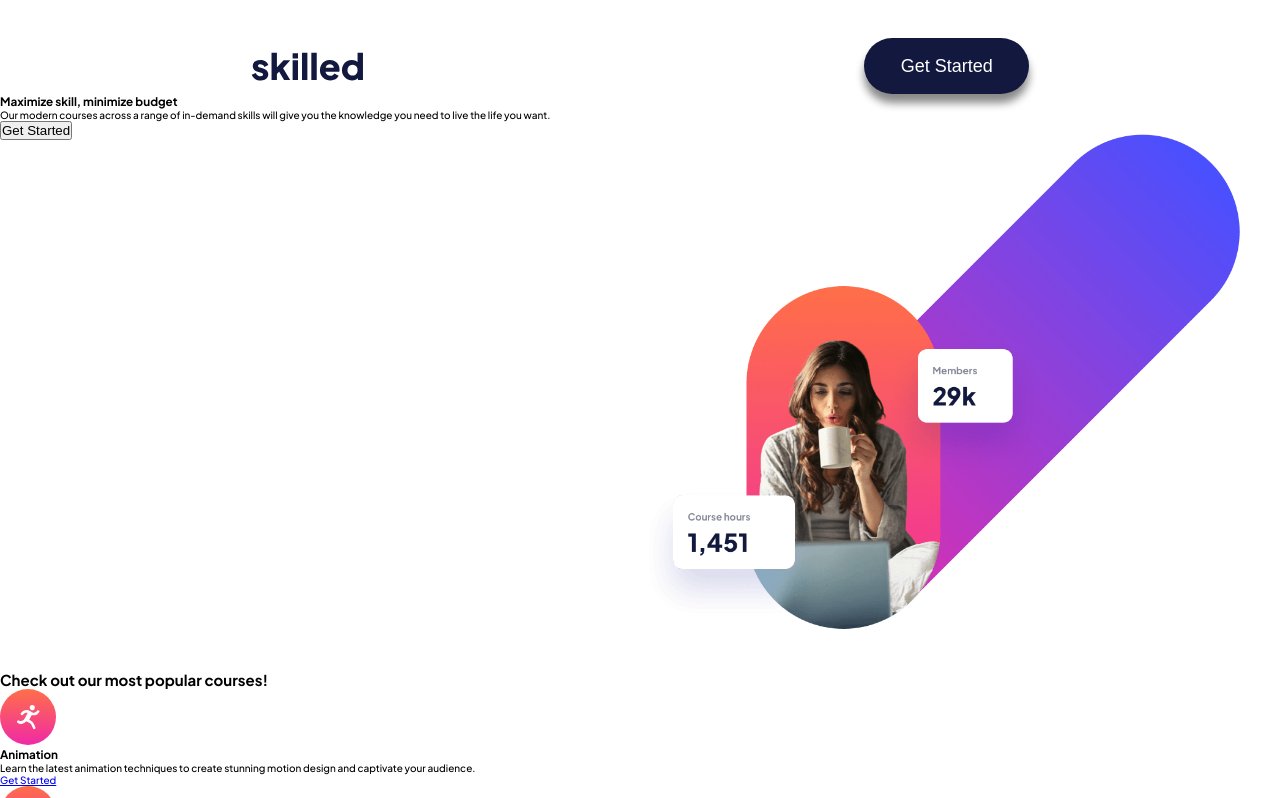
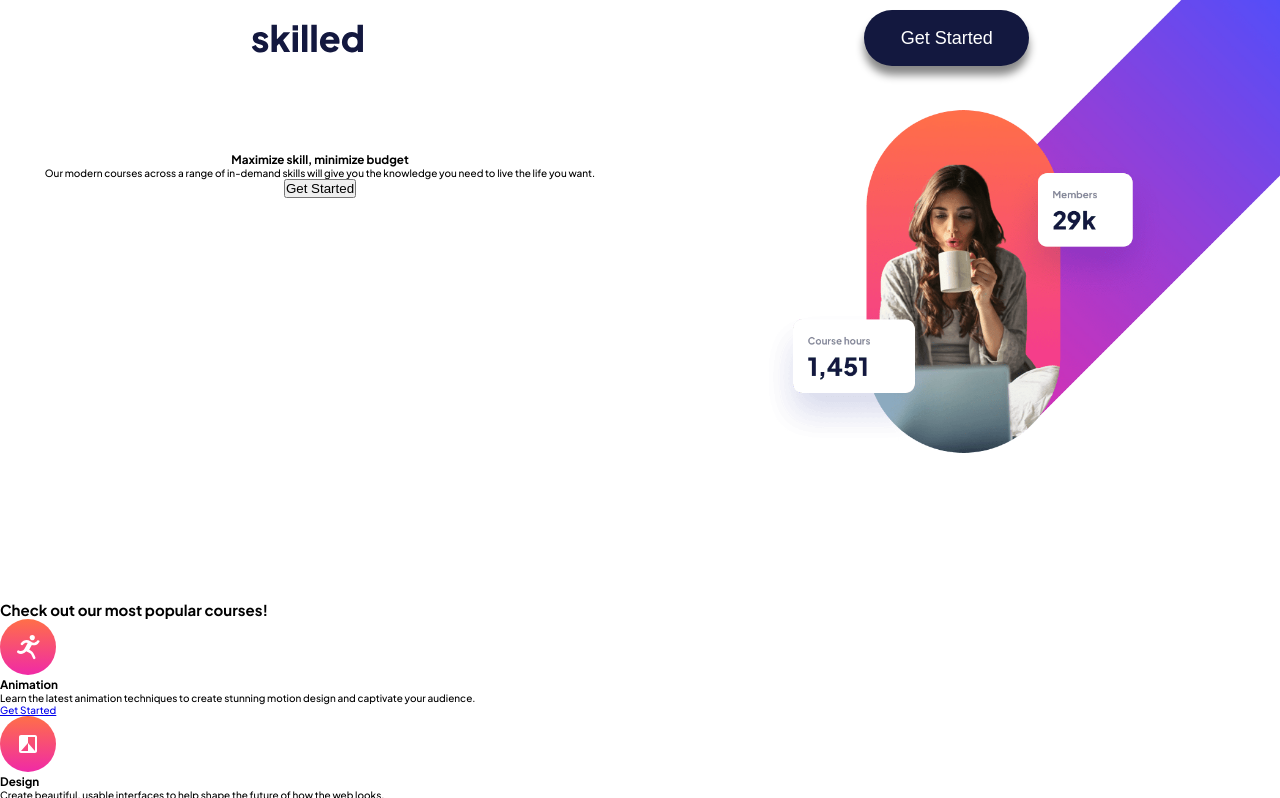
Before and after one commit to Genildocs/skilled-elearning-landing-page, a plain HTML site: page starter-code/index.html in a window 1280 px wide. Shown: the top 798 px of the page. Drawn offline with Linux system fonts and the light colour scheme.

Commit message:
Image Positining Issue Fixed

```diff
--- a/starter-code/css/main.css
+++ b/starter-code/css/main.css
@@ -13,12 +13,17 @@ html body {
   min-height: 100vh;
   font-family: "Plus Jakarta Sans", sans-serif;
 }
-
+.main__article{
+  overflow-x: hidden;
+}
 .header__nav {
   display: flex;
+  width: 100%;
   justify-content: space-around;
+  background-color: transparent;
   align-items: center;
-  margin-top: 3.8rem;
+  padding: 1rem 0px;
+  position: absolute;
 }
 .header__nav__img {
   height: 2.7rem;
@@ -26,14 +31,33 @@ html body {
 }
 
 .article__section-center {
+  width: 100%;
   display: flex;
+  height: fit-content;
+  align-items: flex-start;
   justify-content: space-around;
 }
 .article__section-center .section-center--text {
   width: 50%;
+  min-height: 35rem;
+  display: flex;
+  align-items: center;
+  justify-content: center;
+  flex-direction: column;
 }
 .article__section-center .section-center--image {
   width: 50%;
+  height: 60rem;
+  position: relative;
+}
+.section-center--image > img{
+  display: block;
+  width: 65rem;
+  height: 65rem;
+  object-fit: contain;
+  position: absolute;
+  top: -12rem;
+  right: -12rem;
 }
 .article__section-center .section-center--image .center--image {
   width: 100%;
```
Also changed, not shown: starter-code/index.html (+0 -1 lines).
